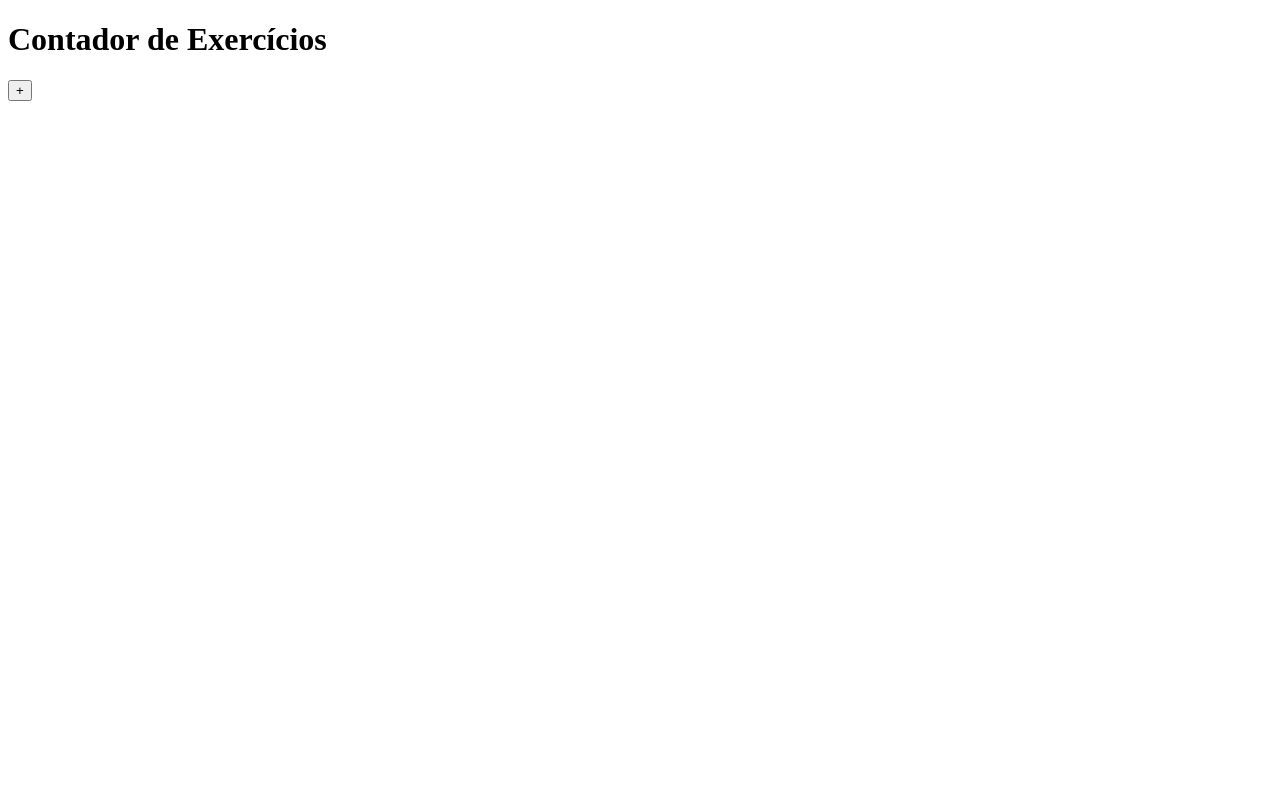
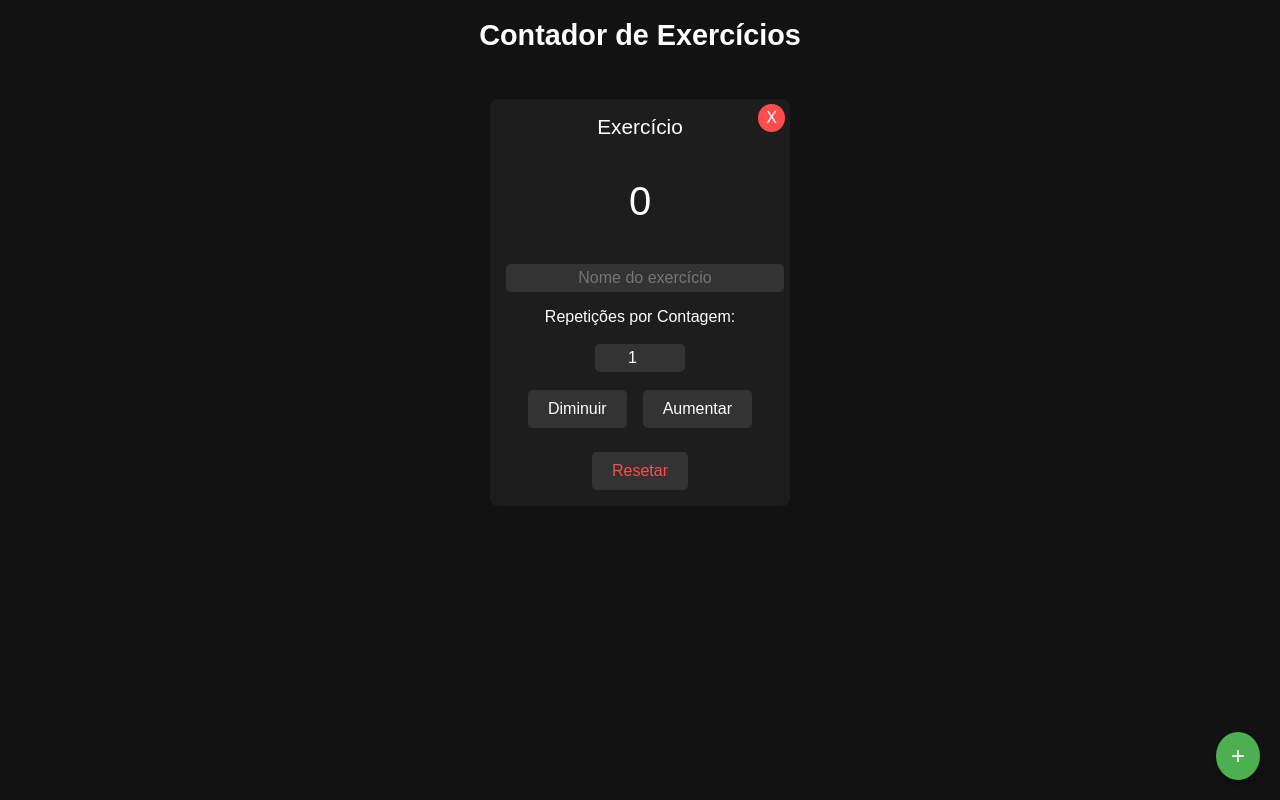
Before and after one commit to Arthurnvsamc/RepCounter, a plain HTML site: page index.html in a window 1280 px wide. Drawn offline with Linux system fonts and the light colour scheme.

Commit message:
index 1.2.html

```diff
--- a/index.html
+++ b/index.html
@@ -6,7 +6,114 @@
   <title>Contador de Exercícios</title>
   <link rel="manifest" href="manifest.json">
   <style>
-    /* Seus estilos aqui */
+    body {
+      background-color: #121212;
+      color: #ffffff;
+      font-family: Arial, sans-serif;
+      margin: 0;
+      display: flex;
+      flex-direction: column;
+      align-items: center;
+      justify-content: flex-start;
+      height: 100vh;
+    }
+    .container {
+      text-align: center;
+      max-width: 300px;
+      margin-top: 2em;
+    }
+    h1 {
+      font-size: 1.8em;
+      margin-bottom: 0.5em;
+    }
+    .contador-wrapper {
+      background-color: #1d1d1d;
+      padding: 1em;
+      border-radius: 8px;
+      margin-bottom: 1.5em;
+      position: relative;
+    }
+    .contador-titulo {
+      font-size: 1.3em;
+      margin-bottom: 0.5em;
+    }
+    .contador {
+      font-size: 2.5em;
+      margin: 1em 0;
+    }
+    .buttons {
+      display: flex;
+      justify-content: center;
+      gap: 1em;
+      margin-bottom: 1em;
+    }
+    button {
+      background-color: #333333;
+      border: none;
+      color: #ffffff;
+      padding: 10px 20px;
+      font-size: 1em;
+      cursor: pointer;
+      border-radius: 5px;
+    }
+    button:focus {
+      outline: none;
+    }
+    button:active {
+      background-color: #555555;
+    }
+    .reset {
+      color: #ff4c4c;
+      margin-top: 0.5em;
+    }
+    .reset:hover {
+      color: #ff6767;
+    }
+    .input-container {
+      margin-top: 1em;
+    }
+    input[type="number"], input[type="text"] {
+      width: 80px;
+      padding: 5px;
+      font-size: 1em;
+      text-align: center;
+      border-radius: 5px;
+      border: none;
+      color: #ffffff;
+      background-color: #333333;
+    }
+    .input-container input[type="text"] {
+      width: 100%;
+      margin-bottom: 1em;
+    }
+    .add-contador {
+      position: fixed;
+      bottom: 20px;
+      right: 20px;
+      background-color: #4caf50;
+      border: none;
+      color: #ffffff;
+      font-size: 1.5em;
+      cursor: pointer;
+      padding: 10px 15px;
+      border-radius: 50%;
+      box-shadow: 0px 4px 8px rgba(0, 0, 0, 0.3);
+    }
+    .add-contador:active {
+      background-color: #66bb6a;
+    }
+    .remove-contador {
+      position: absolute;
+      top: 5px;
+      right: 5px;
+      background-color: #ff4c4c;
+      border: none;
+      color: #ffffff;
+      font-size: 1em;
+      padding: 5px 8px;
+      border-radius: 50%;
+      cursor: pointer;
+    }
   </style>
 </head>
 <body>
@@ -17,76 +124,90 @@
   <button class="add-contador" onclick="adicionarContador()">+</button>
 
   <script>
-    // Funções de controle de contadores
-    let contadores = JSON.parse(localStorage.getItem("contadores")) || [];
+    function criarContador(nome = 'Exercício') {
+      const contenedor = document.createElement("div");
+      contenedor.className = "contador-wrapper";
 
-    function atualizarLocalStorage() {
-      localStorage.setItem("contadores", JSON.stringify(contadores));
-    }
+      contenedor.innerHTML = `
+        <button class="remove-contador" onclick="removerContador(this)">X</button>
+        <div class="contador-titulo">${nome}</div>
+        <div class="contador" data-contador>0</div>
+        <div class="input-container">
+          <input type="text" placeholder="Nome do exercício" onchange="atualizarNome(this)">
+          <label for="incremento">Repetições por Contagem:</label><br><br>
+          <input type="number" min="1" value="1" onchange="atualizarIncremento(this)">
+        </div>
+		<br>
+        <div class="buttons">
+          <button onclick="decrementar(this)">Diminuir</button>
+          <button onclick="incrementar(this)">Aumentar</button>
+        </div>
+        <button class="reset" onclick="resetar(this)">Resetar</button>
+      `;
 
-    function renderizarContadores() {
-      const contadoresContainer = document.getElementById("contadores");
-      contadoresContainer.innerHTML = '';
-      contadores.forEach((contador, index) => {
-        const contadorElement = document.createElement("div");
-        contadorElement.classList.add("contador-wrapper");
-        contadorElement.dataset.incremento = contador.incremento;
-        contadorElement.innerHTML = `
-          <div>
-            <span>${contador.nome}</span>
-            <span data-contador>${contador.valor}</span>
-          </div>
-          <button onclick="confirmarRemocao(${index})">X</button>
-        `;
-        contadoresContainer.appendChild(contadorElement);
-      });
+      document.getElementById("contadores").appendChild(contenedor);
     }
 
     function adicionarContador() {
-      const nome = prompt("Digite o nome do contador:");
-      const incremento = parseInt(prompt("Quantas repetições por contagem? (ex: 1, 10, 20)"), 10) || 1;
-      contadores.push({ nome, incremento, valor: 0 });
-      atualizarLocalStorage();
-      renderizarContadores();
+      criarContador();
     }
 
-    function confirmarRemocao(index) {
-      if (confirm("Deseja realmente remover este contador?")) {
-        contadores.splice(index, 1);
-        atualizarLocalStorage();
-        renderizarContadores();
+    function removerContador(button) {
+      if (confirm("Tem certeza de que deseja remover este contador?")) {
+        button.closest(".contador-wrapper").remove();
       }
     }
 
-    // Controle de Volume para o Primeiro Contador
+    function atualizarNome(input) {
+      const contenedor = input.closest(".contador-wrapper");
+      const titulo = contenedor.querySelector(".contador-titulo");
+      titulo.textContent = input.value || "Exercício";
+    }
+
+    function atualizarIncremento(input) {
+      input.closest(".contador-wrapper").dataset.incremento = input.value || 1;
+    }
+
+    function incrementar(button) {
+      const contenedor = button.closest(".contador-wrapper");
+      const incremento = parseInt(contenedor.dataset.incremento) || 1;
+      const contadorElem = contenedor.querySelector("[data-contador]");
+      let contador = parseInt(contadorElem.textContent) || 0;
+      contador += incremento;
+      contadorElem.textContent = contador;
+    }
+
+    function decrementar(button) {
+      const contenedor = button.closest(".contador-wrapper");
+      const incremento = parseInt(contenedor.dataset.incremento) || 1;
+      const contadorElem = contenedor.querySelector("[data-contador]");
+      let contador = parseInt(contadorElem.textContent) || 0;
+      contador = Math.max(0, contador - incremento);
+      contadorElem.textContent = contador;
+    }
+
+    function resetar(button) {
+      const contenedor = button.closest(".contador-wrapper");
+      const contadorElem = contenedor.querySelector("[data-contador]");
+      if (confirm("Tem certeza de que deseja resetar o contador?")) {
+        contadorElem.textContent = 0;
+      }
+    }
+
+    // Evento de controle de volume para o primeiro contador
     window.addEventListener("keydown", function(event) {
-      if (contadores.length > 0) {
-        const incremento = contadores[0].incremento;
-        if (event.key === "ArrowUp" || event.key === "VolumeUp") {
-          contadores[0].valor += incremento;
-        } else if (event.key === "ArrowDown" || event.key === "VolumeDown") {
-          contadores[0].valor = Math.max(0, contadores[0].valor - incremento);
-        }
-        atualizarLocalStorage();
-        renderizarContadores();
+      const primeiroContador = document.querySelector(".contador-wrapper [data-contador]");
+      const incremento = parseInt(primeiroContador.closest(".contador-wrapper").dataset.incremento) || 1;
+      let contador = parseInt(primeiroContador.textContent) || 0;
+      if (event.key === "VolumeUp") {
+        primeiroContador.textContent = contador + incremento;
+      } else if (event.key === "VolumeDown") {
+        primeiroContador.textContent = Math.max(0, contador - incremento);
       }
     });
 
-    // Inicializar contadores ao carregar
-    renderizarContadores();
-
-    // Registro do Service Worker
-    if ('serviceWorker' in navigator) {
-      window.addEventListener('load', () => {
-        navigator.serviceWorker.register('/service-worker.js')
-          .then(registration => {
-            console.log('Service Worker registrado com sucesso:', registration);
-          })
-          .catch(error => {
-            console.log('Falha no registro do Service Worker:', error);
-          });
-      });
-    }
+    // Cria um contador inicial padrão
+    criarContador();
   </script>
 </body>
 </html>
```
